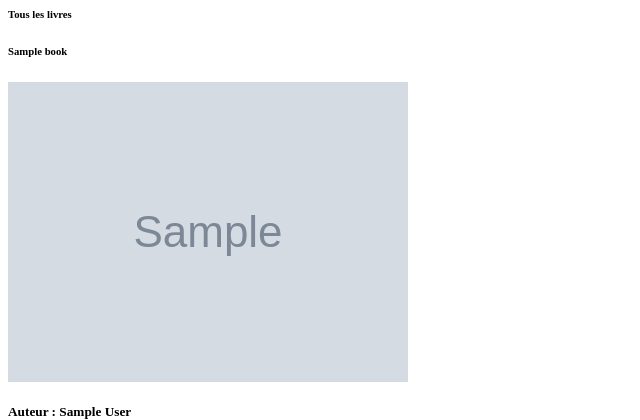
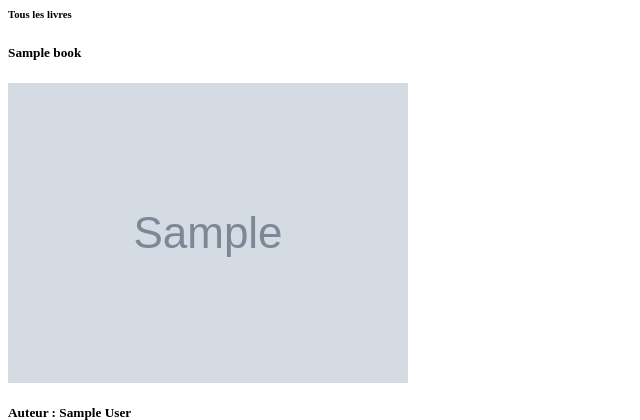
Before and after one commit to di-meh/CMSFromScratch, a PHP site: the page made by www/Views/front/seeAllBooks.view.php in a window 1280 px wide. Shown: the top 420 px of the page, without its empty margins (0-640 px from the left). Run offline with PHP 8.4, Linux system fonts and the light colour scheme; the template is opened without the code that fills it: most values are stand-ins (such as "Sample title", 1, 10 or a date in 2020); grey boxes marked "Sample" are stand-in pictures; data that the repository does not hold is empty; classes that the project's autoload settings leave out are loaded by file name.

Commit message:
change h5

```diff
--- a/www/Views/front/seeAllBooks.view.php
+++ b/www/Views/front/seeAllBooks.view.php
@@ -10,7 +10,7 @@
                         <?php else: ?>
                                 <?php foreach ($books as $book) { ?>
                                     <div class="card col-3 p-position-relative" style="min-height:35rem">
-                                        <h6 class="card-title"><?php echo $book["title"];?></h6>
+                                        <h5 class="card-title"><?php echo $book["title"];?></h5>
                                         <div class="card-content">
                                             <?php if (isset($book["image"])) :?>
                                                 <img class="img-fluid" src="<?="/". $book["image"];?>" >
```
